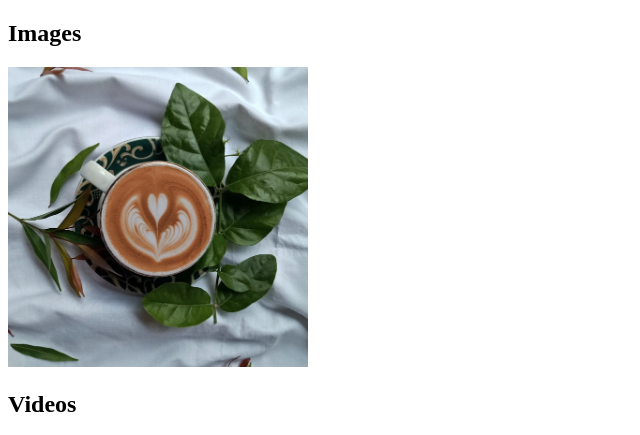
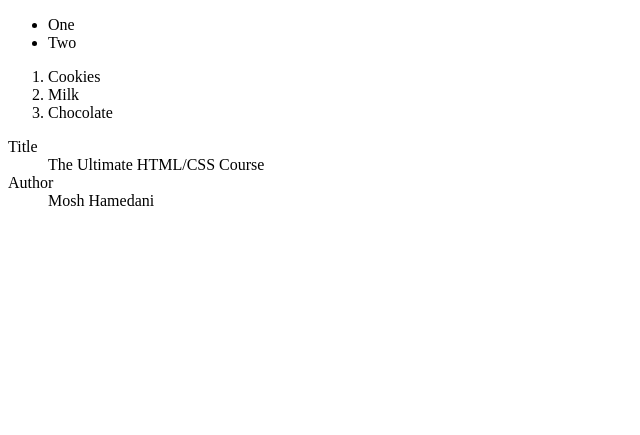
Before and after one commit to chrisvasqm/mosh-html-css, a plain HTML site: page index.html in a window 1280 px wide. Shown: the whole page, without its empty margins (0-640 px from the left). Drawn offline with Linux system fonts and the light colour scheme; grey boxes are pictures that could not be loaded.

Commit message:
Add lists

```diff
--- a/index.html
+++ b/index.html
@@ -6,25 +6,26 @@
     <meta name="description" content="A Tweet looking website with a cat's information" />
     <meta name="keywords" content="HTML, CSS, Cat, Tweet" />
     <title>Website</title>
-    <style>
-      img {
-        width: 300px;
-        height: 300px;
-        object-fit: cover;
-      }
-
-      video {
-        width: 400px;
-      }
-    </style>
+    <style></style>
   </head>
   <body>
-    <h2>Images</h2>
+    <ul>
+      <li>One</li>
+      <li>Two</li>
+    </ul>
 
-    <img src="images/coffe.jpg" alt="A mug with coffe" />
+    <ol>
+      <li>Cookies</li>
+      <li>Milk</li>
+      <li>Chocolate</li>
+    </ol>
 
-    <h2>Videos</h2>
+    <dl>
+      <dt>Title</dt>
+      <dd>The Ultimate HTML/CSS Course</dd>
 
-    <video autoplay loop src="/videos/ocean.mp4"></video>
+      <dt>Author</dt>
+      <dd>Mosh Hamedani</dd>
+    </dl>
   </body>
 </html>
```
